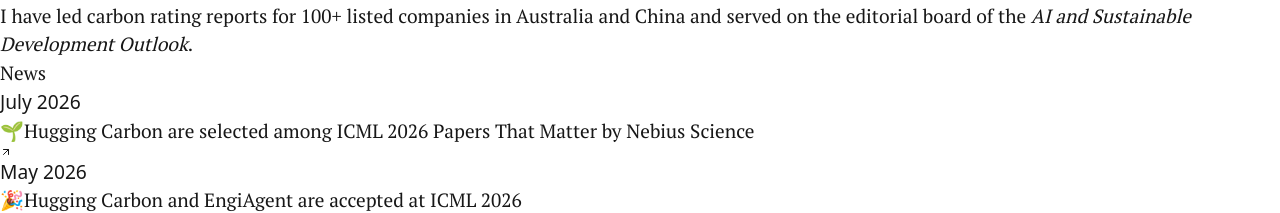
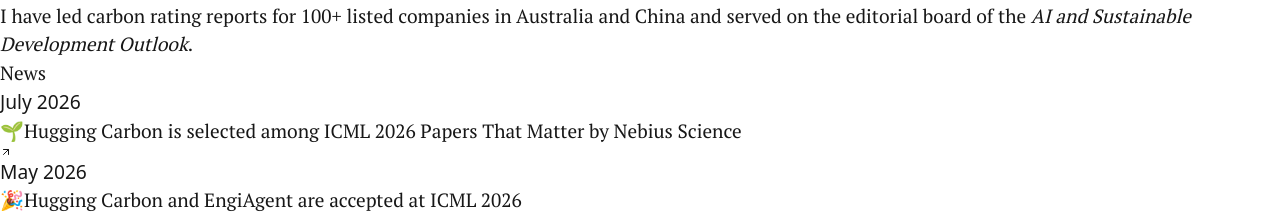
Before and after one commit to daydreamer-amelia/daydreamer-amelia.github.io, a Next.js app: page / in a window 1280 px wide. Shown: the part 1710-1923 px from the top of the page. Built offline with nearby package versions, Linux system fonts and the light colour scheme.

Commit message:
Fix Hugging Carbon news grammar (is selected)

```diff
--- a/src/data/news.ts
+++ b/src/data/news.ts
@@ -11,7 +11,7 @@
     date: "July 2026",
     emoji: "🌱",
     title:
-      "Hugging Carbon are selected among ICML 2026 Papers That Matter by Nebius Science",
+      "Hugging Carbon is selected among ICML 2026 Papers That Matter by Nebius Science",
     link: "https://nebius.science/stories/icml-papers-that-matter",
   },
   {
```
